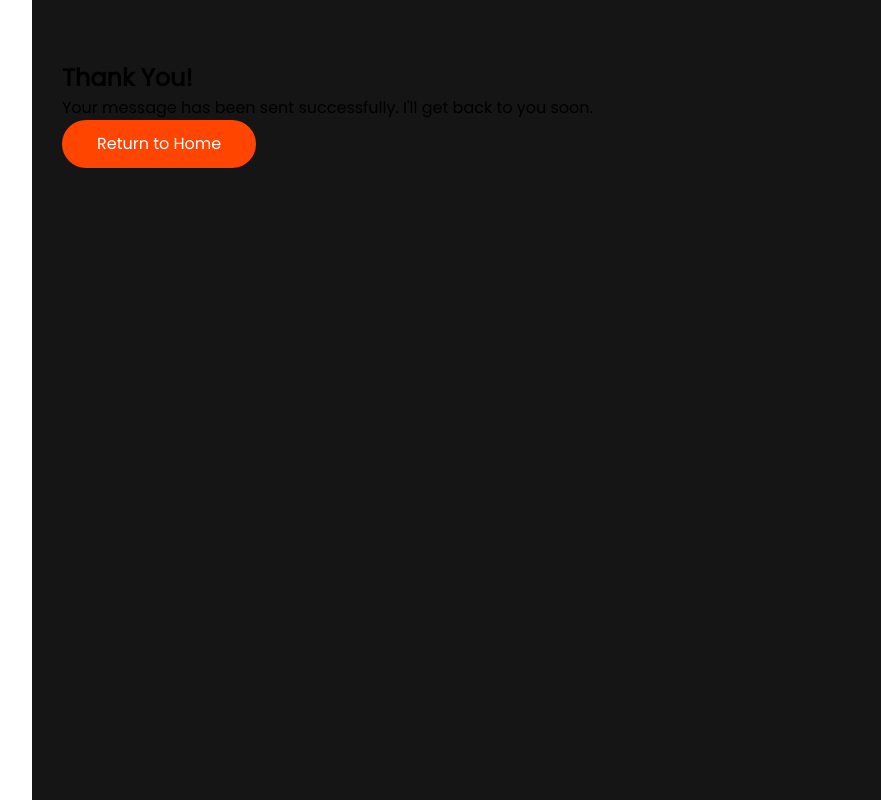
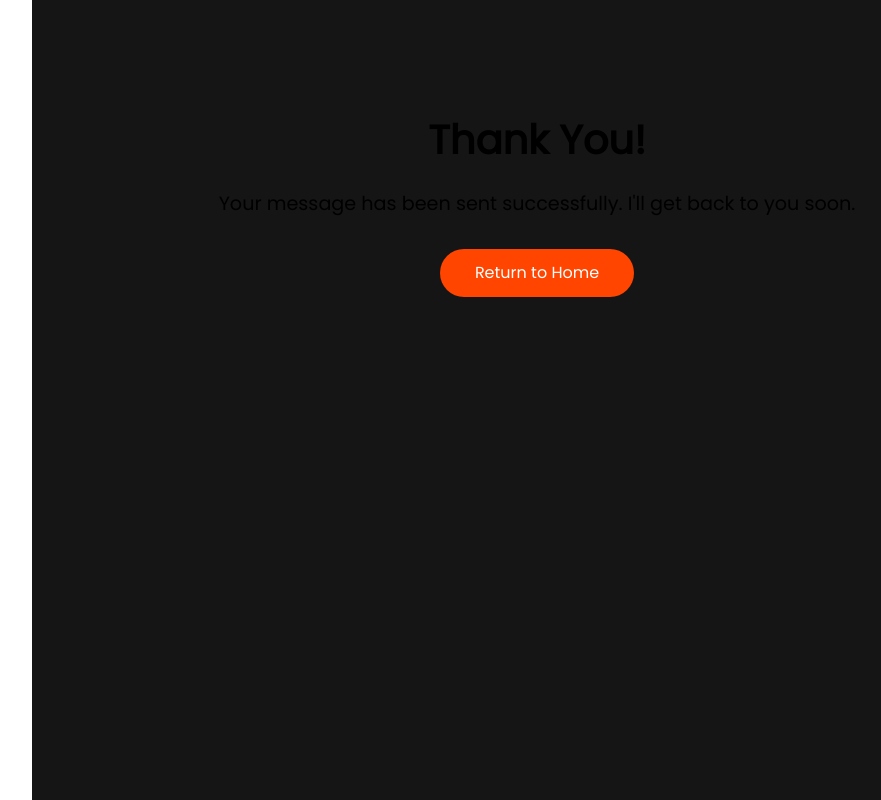
Before and after one commit to spanuel/vuyo-spani-portfolio, a website: page thanks.html in a window 1280 px wide. Shown: the whole page, without its empty margins (238-1119 px from the left). Drawn offline with Linux system fonts and the light colour scheme; a web font is replaced by a local one.

Commit message:
added styling for the thank you page

```diff
--- a/css/style.css
+++ b/css/style.css
@@ -629,18 +629,21 @@ padding: 0 10px;
 }
 }
 
-.projects-scroll-container {
+.projects-scroll-container
+{
 overflow-x: auto;
 padding-bottom: 20px;
 }
 
-.projects-container {
+.projects-container
+{
 display: flex;
 gap: 20px;
 padding: 10px 0;
 }
 
-.project-card {
+.project-card
+{
 flex: 0 0 300px;
 background-color: var(--bg-color-2);
 border-radius: 10px;
@@ -649,7 +652,8 @@ padding: 0 10px;
 transition: transform 0.3s ease;
 }
 
-.project-card:hover {
+.project-card:hover
+{
 transform: translateY(-5px);
 }
 
@@ -722,6 +726,22 @@ padding: 0 10px;
     background: var(--text-color-2);
 }
 
+
+.thank-you.section {
+    text-align: center;
+    padding: 50px 20px;
+  }
+
+  .thank-you h1 {
+    font-size: 2.5em;
+    margin-bottom: 20px;
+  }
+
+  .thank-you p {
+    font-size: 1.2em;
+    margin-bottom: 30px;
+  }
+
 @media (max-width:1199px)
 {
     .aside
```
Lines whose indentation alone changed are shown as unchanged.
